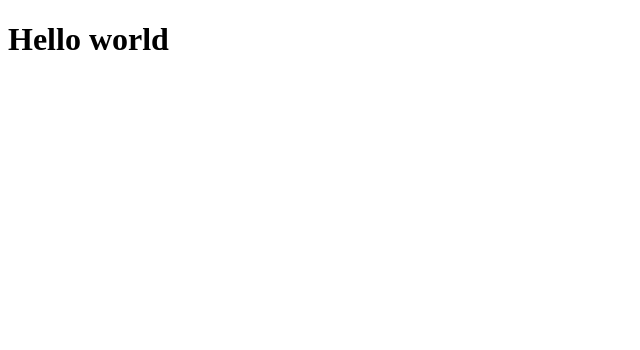
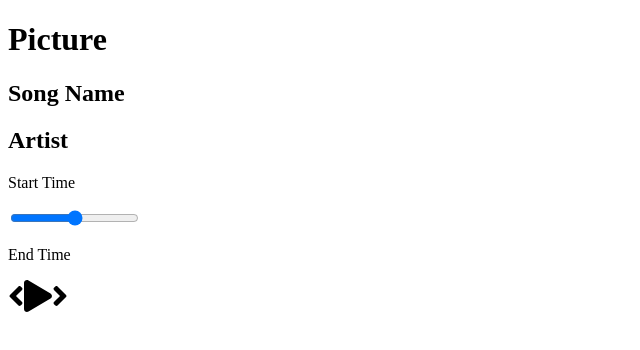
Before and after one commit to aljorgevi/react-music-player, a React (Create React App) app: page / in a window 1280 px wide. Shown: the top 350 px of the page, without its empty margins (0-640 px from the left). Built offline with nearby package versions, Linux system fonts and the light colour scheme.

Commit message:
add player

```diff
--- a/package.json
+++ b/package.json
@@ -3,6 +3,9 @@
   "version": "0.1.0",
   "private": true,
   "dependencies": {
+    "@fortawesome/fontawesome-svg-core": "^1.2.36",
+    "@fortawesome/free-solid-svg-icons": "^5.15.4",
+    "@fortawesome/react-fontawesome": "^0.1.15",
     "@testing-library/jest-dom": "^5.14.1",
     "@testing-library/react": "^11.2.7",
     "@testing-library/user-event": "^12.8.3",
--- a/src/App.js
+++ b/src/App.js
@@ -1,5 +1,13 @@
+import Player from './components/Player';
+import Song from './components/Song';
+
 function App() {
-  return <h1>Hello world</h1>;
+  return (
+    <div className='App'>
+      <Song />
+      <Player />
+    </div>
+  );
 }
 
 export default App;
--- /dev/null
+++ b/src/components/Player.js
@@ -0,0 +1,29 @@
+import { FontAwesomeIcon } from '@fortawesome/react-fontawesome';
+import {
+  faPlay,
+  faAngleLeft,
+  faAngleRight,
+} from '@fortawesome/free-solid-svg-icons';
+
+const Player = () => {
+  return (
+    <div className='player'>
+      <div className='time-control'>
+        <p>Start Time</p>
+        <input type='range' />
+        <p>End Time</p>
+      </div>
+      <div className='play-control'>
+        <FontAwesomeIcon className='skip-back' size='2x' icon={faAngleLeft} />
+        <FontAwesomeIcon className='play' size='2x' icon={faPlay} />
+        <FontAwesomeIcon
+          className='skip-forward'
+          size='2x'
+          icon={faAngleRight}
+        />
+      </div>
+    </div>
+  );
+};
+
+export default Player;
--- /dev/null
+++ b/src/components/Song.js
@@ -0,0 +1,11 @@
+const Song = () => {
+  return (
+    <div className='song-container'>
+      <h1>Picture</h1>
+      <h2>Song Name</h2>
+      <h2>Artist</h2>
+    </div>
+  );
+};
+
+export default Song;
```
Also changed, not shown: 1 other file (tests, documents, lock files or other folders).
